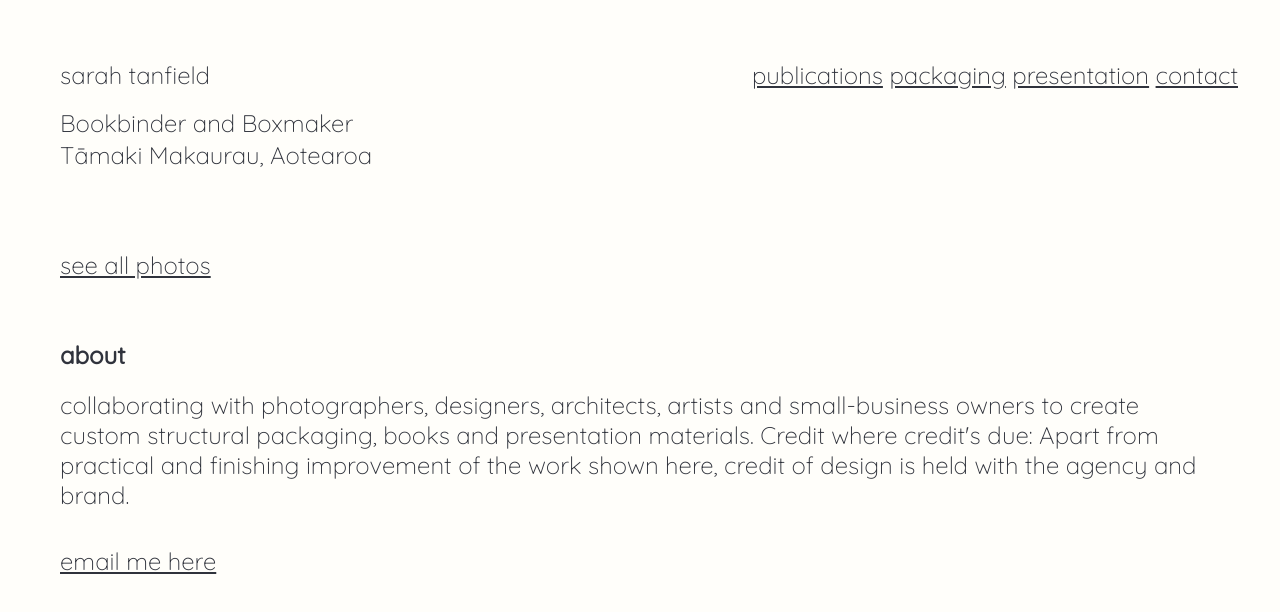
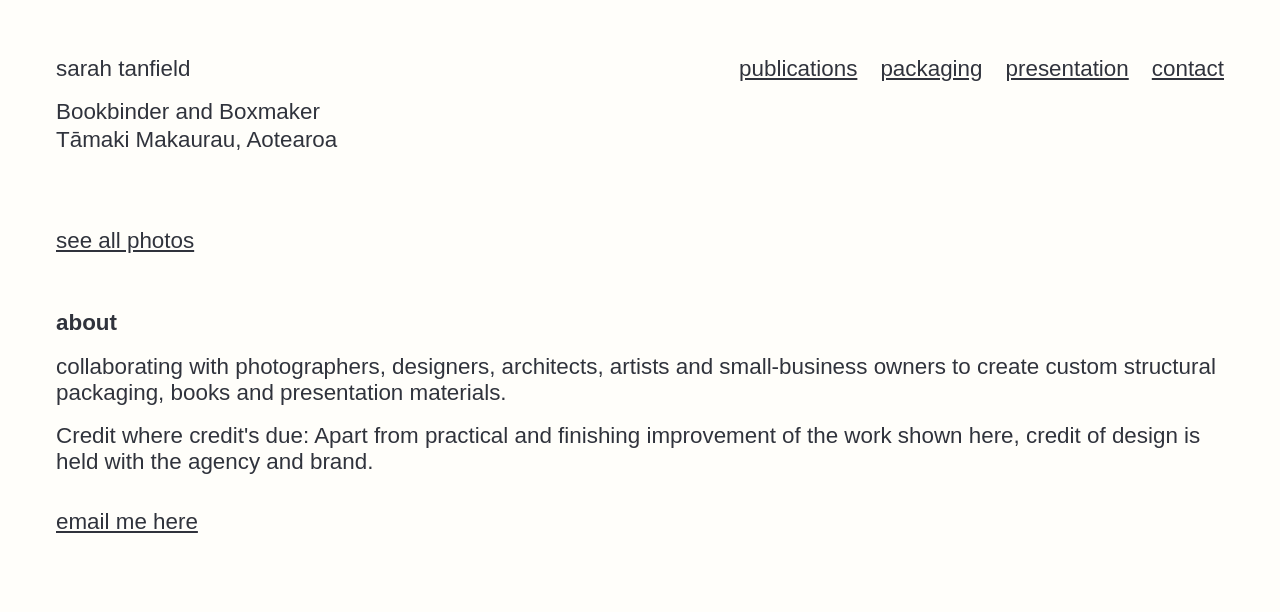
Before and after one commit to sarahtanfield/sarah, a plain HTML site: page index.html in a window 1280 px wide. Drawn offline with Linux system fonts and the light colour scheme; a script that the page names is missing; a web font is replaced by a local one.

Commit message:
Add font eina03.

```diff
--- a/index.html
+++ b/index.html
@@ -6,8 +6,7 @@
         <title>sarah tanfield</title>
         <meta name="author" content="http://kor.nz">
         <link rel="stylesheet" href="style.css">
-        <link href="https://fonts.googleapis.com/css?family=Quicksand:300,400&display=swap" rel="stylesheet">
-        <link href='https://fonts.googleapis.com/css?family=Frank Ruhl Libre' rel='stylesheet'>
+        <link href="eina03-regular.ttf" rel="stylesheet">
         <script>
             // TODO: BUILD PUTS LIGHTBOX ALBUM VARS HERE
 
@@ -70,10 +69,10 @@
             <menu>
                 <header class="navLeftStatic" id="header">sarah tanfield</header>
                 <nav>
-                    <span class="navRight" id="navPublication"><a href="#publication">publications</a></span>
-                    <span class="navRight" id="navPackaging"><a href="#packaging">packaging</a></span>
-                    <span class="nnavRight" id="navPresentation"><a href="#presentation">presentation</a></span>
-                    <span class="nnavRight" id="navPresentation"><a href="#contact">contact</a></span>
+                    <span class="nav" id="navPublication"><a href="#publication">publications</a></span>
+                    <span class="nav" id="navPackaging"><a href="#packaging">packaging</a></span>
+                    <span class="nav" id="navPresentation"><a href="#presentation">presentation</a></span>
+                    <span class="nav" id="navContact"><a href="#contact">contact</a></span>
                 </nav>
             </menu>
 
@@ -82,19 +81,15 @@
                 <p>Tāmaki Makaurau, Aotearoa</p>
             </span>
 
-
             <div id="gallery">
             </div>
             <a href="#all" id="navAll">see all photos</a>
 
             <p class="marginTopLarge font-bold">about</p>
             <span class="about-long">
-                <p>collaborating with photographers, designers, architects, artists and small-business owners to create custom structural packaging, books and presentation materials.
-
-			Credit where credit's due: Apart from practical and finishing improvement of the work shown here, credit of design is held with the agency and brand.  </p>
+                <p>collaborating with photographers, designers, architects, artists and small-business owners to create custom structural packaging, books and presentation materials.</p>
+			    <p>Credit where credit's due: Apart from practical and finishing improvement of the work shown here, credit of design is held with the agency and brand.</p>
             </span>
-
-
 
             <span class="about-long marginBottomLarge">
                 <p><a id="contact" href="mailto:hello@sarahtanfield.nz">email me here</a></p>
--- a/style.css
+++ b/style.css
@@ -14,7 +14,7 @@
   --size-grid-height: 30vh;
 
   --font-small: 0.7em;
-  --font-normal: 1.5em;
+  --font-normal: 1.4em;
   --font-large: 2em;
 
   --size-border: 10px;
@@ -30,7 +30,7 @@
 body {
   background-color: var(--color-background);
   color: var(--color-primary);
-  font-family: 'Quicksand', sans-serif;
+  font-family: 'Eina03-Regular', sans-serif;
   font-weight: 100;
   font-size: var(--font-normal);
 }
@@ -63,7 +63,7 @@ nav {
   margin-right: var(--size-columnPaddingMedium);
   font-weight: 600;
 }
-@media only screen and (max-width: 800px) {
+@media only screen and (max-width: 830px) {
   nav {
     margin-top: var(--size-columnPaddingMedium);
     float: left;
```
Also changed, not shown: eina03-regular.ttf (added).
